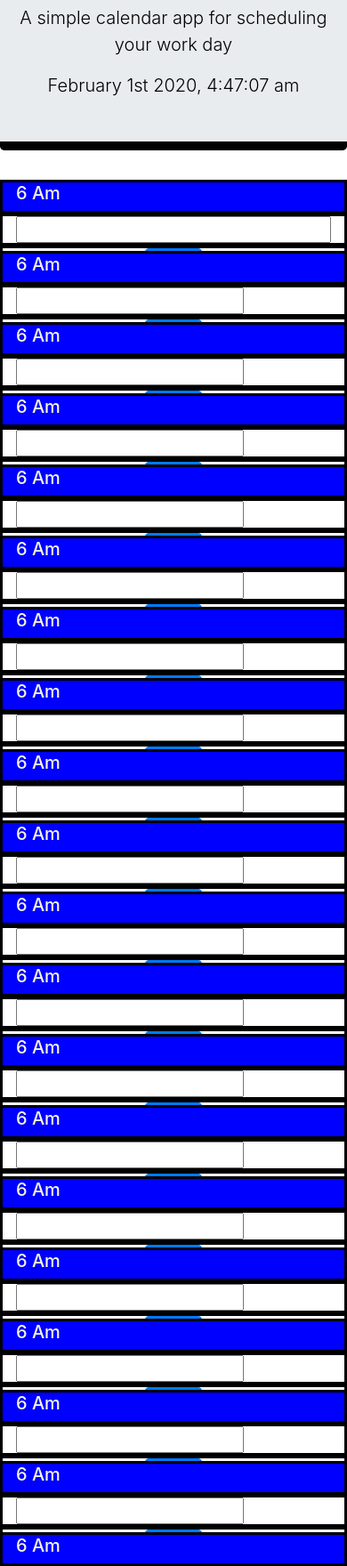
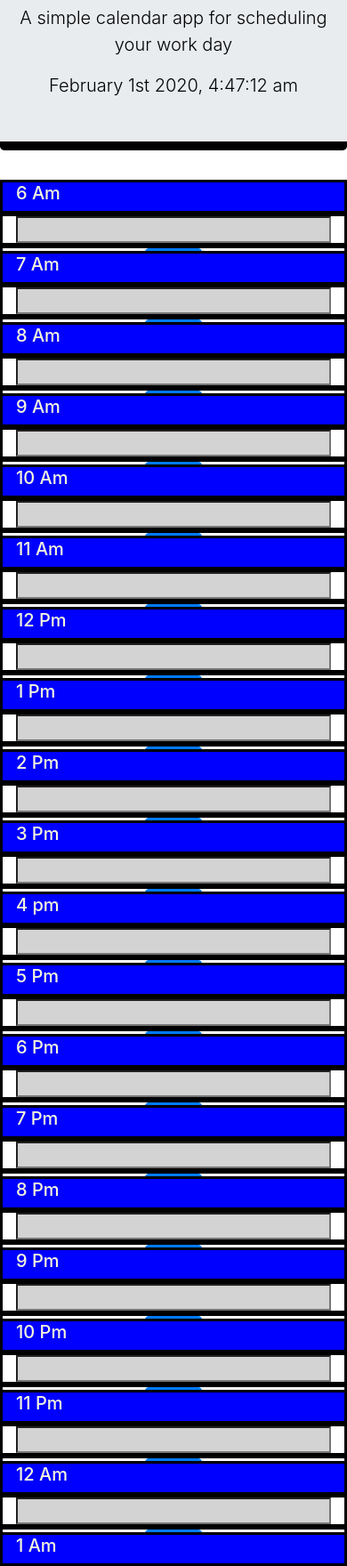
Before and after one commit to fred-smu/WorkDayScheduler, a plain HTML site: page index.html in a window 390 px wide. Shown: the part 208-1968 px from the top of the page at 89% size. Drawn offline with nearby package versions, Linux system fonts and the light colour scheme.

Commit message:
past, present, or future working

```diff
--- a/index.html
+++ b/index.html
@@ -25,145 +25,145 @@
 
     <div class="row ">
       <div class="col-sm-2 time d-flex align-content-center"><h5>6 Am</h5></div>
-      <div class="col-sm-7 input d-flex align-content-center"><input Class = "initInput6am" type="text" style="width:100%;"></div>
+      <div class="col-sm-7 input d-flex align-content-center"><input Class = "initInput6am 6am" type="text" style="width:100%;"></div>
       <div class="col-sm-2 btn-background d-flex align-content-center"><button class="mx-auto btn btn-primary">Save</button></div>
    </div>
 
     <div class="row ">
-      <div class="col-sm-2 time d-flex align-content-center"><h5>6 Am</h5></div>
-      <div class="col-sm-7 input d-flex align-content-center"><input Class = "initInput6am" type="text" ></div>
+      <div class="col-sm-2 time d-flex align-content-center"><h5>7 Am</h5></div>
+      <div class="col-sm-7 input d-flex align-content-center"><input Class = "initInput7am 7am" type="text" style="width:100%;"></div>
       <div class="col-sm-2 btn-background d-flex align-content-center"><button class="mx-auto btn btn-primary">Save</button></div>
    </div>
 
    <div class="row ">
-    <div class="col-sm-2 time d-flex align-content-center"><h5>6 Am</h5></div>
-    <div class="col-sm-7 input d-flex align-content-center"><input Class = "initInput6am" type="text" ></div>
+    <div class="col-sm-2 time d-flex align-content-center"><h5>8 Am</h5></div>
+    <div class="col-sm-7 input d-flex align-content-center"><input Class = "initInput8am 8am" type="text" style="width:100%;"></div>
     <div class="col-sm-2 btn-background d-flex align-content-center"><button class="mx-auto btn btn-primary">Save</button></div>
  </div>
 
   <div class="row ">
-    <div class="col-sm-2 time d-flex align-content-center"><h5>6 Am</h5></div>
-    <div class="col-sm-7 input d-flex align-content-center"><input Class = "initInput6am" type="text" ></div>
+    <div class="col-sm-2 time d-flex align-content-center"><h5>9 Am</h5></div>
+    <div class="col-sm-7 input d-flex align-content-center"><input Class = "initInput9am 9am" type="text" style="width:100%;"></div>
     <div class="col-sm-2 btn-background d-flex align-content-center"><button class="mx-auto btn btn-primary">Save</button></div>
  </div>
 
  <div class="row ">
-  <div class="col-sm-2 time d-flex align-content-center"><h5>6 Am</h5></div>
-  <div class="col-sm-7 input d-flex align-content-center"><input Class = "initInput6am" type="text" ></div>
+  <div class="col-sm-2 time d-flex align-content-center"><h5>10 Am</h5></div>
+  <div class="col-sm-7 input d-flex align-content-center"><input Class = "initInput10am 10am" type="text" style="width:100%;"></div>
   <div class="col-sm-2 btn-background d-flex align-content-center"><button class="mx-auto btn btn-primary">Save</button></div>
 </div>
 
 <div class="row ">
-  <div class="col-sm-2 time d-flex align-content-center"><h5>6 Am</h5></div>
-  <div class="col-sm-7 input d-flex align-content-center"><input Class = "initInput6am" type="text" ></div>
+  <div class="col-sm-2 time d-flex align-content-center"><h5>11 Am</h5></div>
+  <div class="col-sm-7 input d-flex align-content-center"><input Class = "initInput11am 11am" type="text" style="width:100%;"></div>
   <div class="col-sm-2 btn-background d-flex align-content-center"><button class="mx-auto btn btn-primary">Save</button></div>
 </div>
 
 <div class="row ">
-  <div class="col-sm-2 time d-flex align-content-center"><h5>6 Am</h5></div>
-  <div class="col-sm-7 input d-flex align-content-center"><input Class = "initInput6am" type="text" ></div>
+  <div class="col-sm-2 time d-flex align-content-center"><h5>12 Pm</h5></div>
+  <div class="col-sm-7 input d-flex align-content-center"><input Class = "initInput12pm 12pm" type="text" style="width:100%;"></div>
   <div class="col-sm-2 btn-background d-flex align-content-center"><button class="mx-auto btn btn-primary">Save</button></div>
 </div>
 
 <div class="row ">
-  <div class="col-sm-2 time d-flex align-content-center"><h5>6 Am</h5></div>
-  <div class="col-sm-7 input d-flex align-content-center"><input Class = "initInput6am" type="text" ></div>
+  <div class="col-sm-2 time d-flex align-content-center"><h5>1 Pm</h5></div>
+  <div class="col-sm-7 input d-flex align-content-center"><input Class = "initInput1pm 1pm" type="text" style="width:100%;"></div>
   <div class="col-sm-2 btn-background d-flex align-content-center"><button class="mx-auto btn btn-primary">Save</button></div>
 </div>
 
 <div class="row ">
-  <div class="col-sm-2 time d-flex align-content-center"><h5>6 Am</h5></div>
-  <div class="col-sm-7 input d-flex align-content-center"><input Class = "initInput6am" type="text" ></div>
+  <div class="col-sm-2 time d-flex align-content-center"><h5>2 Pm</h5></div>
+  <div class="col-sm-7 input d-flex align-content-center"><input Class = "initInput2pm 2pm" type="text" style="width:100%;"></div>
   <div class="col-sm-2 btn-background d-flex align-content-center"><button class="mx-auto btn btn-primary">Save</button></div>
 </div>
 
 <div class="row ">
-  <div class="col-sm-2 time d-flex align-content-center"><h5>6 Am</h5></div>
-  <div class="col-sm-7 input d-flex align-content-center"><input Class = "initInput6am" type="text" ></div>
+  <div class="col-sm-2 time d-flex align-content-center"><h5>3 Pm</h5></div>
+  <div class="col-sm-7 input d-flex align-content-center"><input Class = "initInput3pm 3pm" type="text" style="width:100%;"></div>
   <div class="col-sm-2 btn-background d-flex align-content-center"><button class="mx-auto btn btn-primary">Save</button></div>
 </div>
 
 <div class="row ">
-  <div class="col-sm-2 time d-flex align-content-center"><h5>6 Am</h5></div>
-  <div class="col-sm-7 input d-flex align-content-center"><input Class = "initInput6am" type="text" ></div>
+  <div class="col-sm-2 time d-flex align-content-center"><h5>4 pm</h5></div>
+  <div class="col-sm-7 input d-flex align-content-center"><input Class = "initInput4pm 4pm" type="text" style="width:100%;"></div>
   <div class="col-sm-2 btn-background d-flex align-content-center"><button class="mx-auto btn btn-primary">Save</button></div>
 </div>
 
 <div class="row ">
-  <div class="col-sm-2 time d-flex align-content-center"><h5>6 Am</h5></div>
-  <div class="col-sm-7 input d-flex align-content-center"><input Class = "initInput6am" type="text" ></div>
+  <div class="col-sm-2 time d-flex align-content-center"><h5>5 Pm</h5></div>
+  <div class="col-sm-7 input d-flex align-content-center"><input Class = "initInput5pm 5pm" type="text" style="width:100%;"></div>
   <div class="col-sm-2 btn-background d-flex align-content-center"><button class="mx-auto btn btn-primary">Save</button></div>
 </div>
 
 <div class="row ">
-  <div class="col-sm-2 time d-flex align-content-center"><h5>6 Am</h5></div>
-  <div class="col-sm-7 input d-flex align-content-center"><input Class = "initInput6am" type="text" ></div>
+  <div class="col-sm-2 time d-flex align-content-center"><h5>6 Pm</h5></div>
+  <div class="col-sm-7 input d-flex align-content-center"><input Class = "initInput6pm 6pm" type="text" style="width:100%;"></div>
   <div class="col-sm-2 btn-background d-flex align-content-center"><button class="mx-auto btn btn-primary">Save</button></div>
 </div>
 
 <div class="row ">
-  <div class="col-sm-2 time d-flex align-content-center"><h5>6 Am</h5></div>
-  <div class="col-sm-7 input d-flex align-content-center"><input Class = "initInput6am" type="text" ></div>
+  <div class="col-sm-2 time d-flex align-content-center"><h5>7 Pm</h5></div>
+  <div class="col-sm-7 input d-flex align-content-center"><input Class = "initInput7pm 7pm" type="text" style="width:100%;"></div>
   <div class="col-sm-2 btn-background d-flex align-content-center"><button class="mx-auto btn btn-primary">Save</button></div>
 </div>
 
 <div class="row ">
-  <div class="col-sm-2 time d-flex align-content-center"><h5>6 Am</h5></div>
-  <div class="col-sm-7 input d-flex align-content-center"><input Class = "initInput6am" type="text" ></div>
+  <div class="col-sm-2 time d-flex align-content-center"><h5>8 Pm</h5></div>
+  <div class="col-sm-7 input d-flex align-content-center"><input Class = "initInput8pm 8pm" type="text" style="width:100%;"></div>
   <div class="col-sm-2 btn-background d-flex align-content-center"><button class="mx-auto btn btn-primary">Save</button></div>
 </div>
 
 <div class="row ">
-  <div class="col-sm-2 time d-flex align-content-center"><h5>6 Am</h5></div>
-  <div class="col-sm-7 input d-flex align-content-center"><input Class = "initInput6am" type="text" ></div>
+  <div class="col-sm-2 time d-flex align-content-center"><h5>9 Pm</h5></div>
+  <div class="col-sm-7 input d-flex align-content-center"><input Class = "initInput9pm 9pm" type="text" style="width:100%;"></div>
   <div class="col-sm-2 btn-background d-flex align-content-center"><button class="mx-auto btn btn-primary">Save</button></div>
 </div>
 
 <div class="row ">
-  <div class="col-sm-2 time d-flex align-content-center"><h5>6 Am</h5></div>
-  <div class="col-sm-7 input d-flex align-content-center"><input Class = "initInput6am" type="text" ></div>
+  <div class="col-sm-2 time d-flex align-content-center"><h5>10 Pm</h5></div>
+  <div class="col-sm-7 input d-flex align-content-center"><input Class = "initInput10pm 10pm" type="text" style="width:100%;"></div>
   <div class="col-sm-2 btn-background d-flex align-content-center"><button class="mx-auto btn btn-primary">Save</button></div>
 </div>
 
 <div class="row ">
-  <div class="col-sm-2 time d-flex align-content-center"><h5>6 Am</h5></div>
-  <div class="col-sm-7 input d-flex align-content-center"><input Class = "initInput6am" type="text" ></div>
+  <div class="col-sm-2 time d-flex align-content-center"><h5>11 Pm</h5></div>
+  <div class="col-sm-7 input d-flex align-content-center"><input Class = "initInput11pm 11pm" type="text" style="width:100%;"></div>
   <div class="col-sm-2 btn-background d-flex align-content-center"><button class="mx-auto btn btn-primary">Save</button></div>
 </div>
 
 <div class="row ">
-  <div class="col-sm-2 time d-flex align-content-center"><h5>6 Am</h5></div>
-  <div class="col-sm-7 input d-flex align-content-center"><input Class = "initInput6am" type="text" ></div>
+  <div class="col-sm-2 time d-flex align-content-center"><h5>12 Am</h5></div>
+  <div class="col-sm-7 input d-flex align-content-center"><input Class = "initInput12am 12am" type="text" style="width:100%;"></div>
   <div class="col-sm-2 btn-background d-flex align-content-center"><button class="mx-auto btn btn-primary">Save</button></div>
 </div>
 
 <div class="row ">
-  <div class="col-sm-2 time d-flex align-content-center"><h5>6 Am</h5></div>
-  <div class="col-sm-7 input d-flex align-content-center"><input Class = "initInput6am" type="text" ></div>
+  <div class="col-sm-2 time d-flex align-content-center"><h5>1 Am</h5></div>
+  <div class="col-sm-7 input d-flex align-content-center"><input Class = "initInput1am 1am" type="text" style="width:100%;"></div>
   <div class="col-sm-2 btn-background d-flex align-content-center"><button class="mx-auto btn btn-primary">Save</button></div>
 </div>
 
 <div class="row ">
-  <div class="col-sm-2 time d-flex align-content-center"><h5>6 Am</h5></div>
-  <div class="col-sm-7 input d-flex align-content-center"><input Class = "initInput6am" type="text" ></div>
+  <div class="col-sm-2 time d-flex align-content-center"><h5>2 Am</h5></div>
+  <div class="col-sm-7 input d-flex align-content-center"><input Class = "initInput2am 2am" type="text" style="width:100%;"></div>
   <div class="col-sm-2 btn-background d-flex align-content-center"><button class="mx-auto btn btn-primary">Save</button></div>
 </div>
 
 <div class="row ">
-  <div class="col-sm-2 time d-flex align-content-center"><h5>6 Am</h5></div>
-  <div class="col-sm-7 input d-flex align-content-center"><input Class = "initInput6am" type="text" ></div>
+  <div class="col-sm-2 time d-flex align-content-center"><h5>3 Am</h5></div>
+  <div class="col-sm-7 input d-flex align-content-center"><input Class = "initInput3am 3am" type="text" style="width:100%;"></div>
   <div class="col-sm-2 btn-background d-flex align-content-center"><button class="mx-auto btn btn-primary">Save</button></div>
 </div>
 
 <div class="row ">
-  <div class="col-sm-2 time d-flex align-content-center"><h5>6 Am</h5></div>
-  <div class="col-sm-7 input d-flex align-content-center"><input Class = "initInput6am" type="text" ></div>
+  <div class="col-sm-2 time d-flex align-content-center"><h5>4 Am</h5></div>
+  <div class="col-sm-7 input d-flex align-content-center"><input Class = "initInput4am 4am" type="text" style="width:100%;"></div>
   <div class="col-sm-2 btn-background d-flex align-content-center"><button class="mx-auto btn btn-primary">Save</button></div>
 </div>
 
 <div class="row ">
-  <div class="col-sm-2 time d-flex align-content-center"><h5>6 Am</h5></div>
-  <div class="col-sm-7 input d-flex align-content-center"><input Class = "initInput6am" type="text" ></div>
+  <div class="col-sm-2 time d-flex align-content-center"><h5>5 Am</h5></div>
+  <div class="col-sm-7 input d-flex align-content-center"><input Class = "initInput5am 5am" type="text" style="width:100%;"></div>
   <div class="col-sm-2 btn-background d-flex align-content-center"><button class="mx-auto btn btn-primary">Save</button></div>
 </div>
 </div>
--- a/script.js
+++ b/script.js
@@ -15,4 +15,39 @@
 // });
 // {/* <p id="currentDay" class="lead"></p> */}
 
-$("#currentDay").text(moment().format('MMMM Do YYYY, h:mm:ss a'));
+
+
+/************************Count down counter */
+var endTime = "12:00:00"
+var nowTime;
+var remainTimeHours;
+var timeRows = ["6am", "7am", "8am", "9am", "10am", "11am", "12pm", "1pm", "2pm", "3pm", "4pm", "5pm", "6pm", "7pm", "8pm", "9pm", "10pm", "11pm", "12am", "1am", "2am", "3am", "4am", "5am"];
+var timeRowsElement = "6am";
+var futureYes = false;
+var timer = setInterval(function () {
+    $("#currentDay").text(moment().format('MMMM Do YYYY, h:mm:ss a'));
+    /* gets the curent time*/
+    nowTime = moment().format('ha')
+    // console.log(nowTime);
+    /*finds out how many hours are lef in today*/
+    remainTimeHours = parseInt(endTime) - parseInt(nowTime);
+    // console.log(parseInt(remainTimeHours));
+    futureYes = false;
+    var element = "6am";
+    var extElement = "." + element;
+    for (let index = 0; index < timeRows.length; index++) {
+        element = timeRows[index];
+        extElement = "." + element;
+
+        if (nowTime === timeRows[index]) {
+            $(extElement).addClass("present");
+            futureYes = true;
+        }
+        if (futureYes && nowTime !== timeRows[index]) {
+            $(extElement).addClass("future");
+        } else if (!futureYes && nowTime !== timeRows[index])
+            $(extElement).addClass("past");
+    };
+//console.log(nowTime)
+
+}, 1000);
```
Also changed, not shown: 1 other file.
